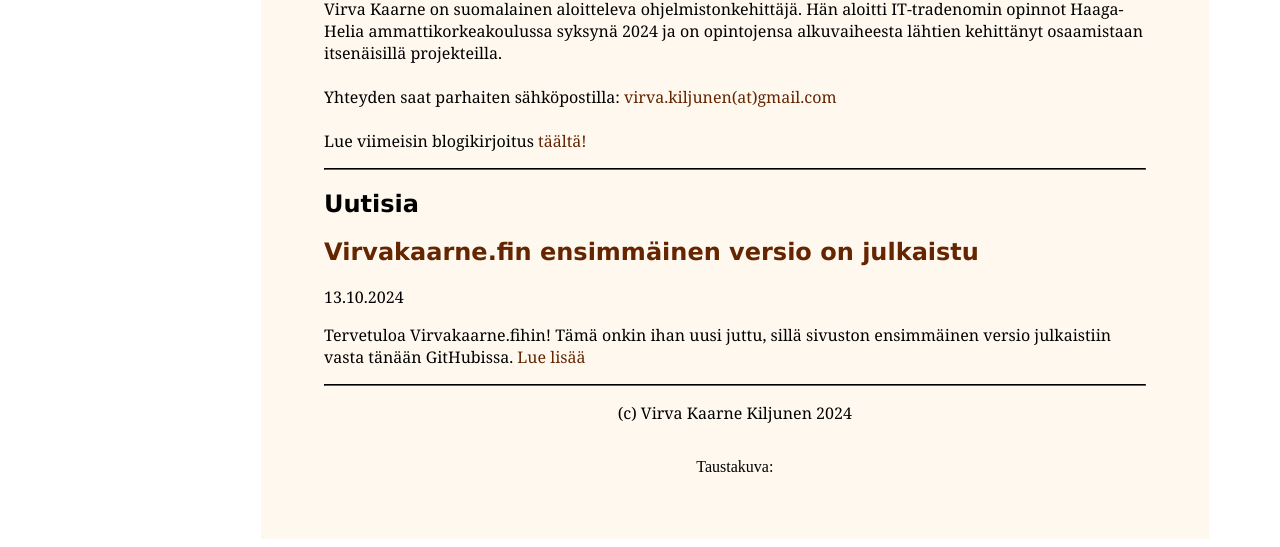
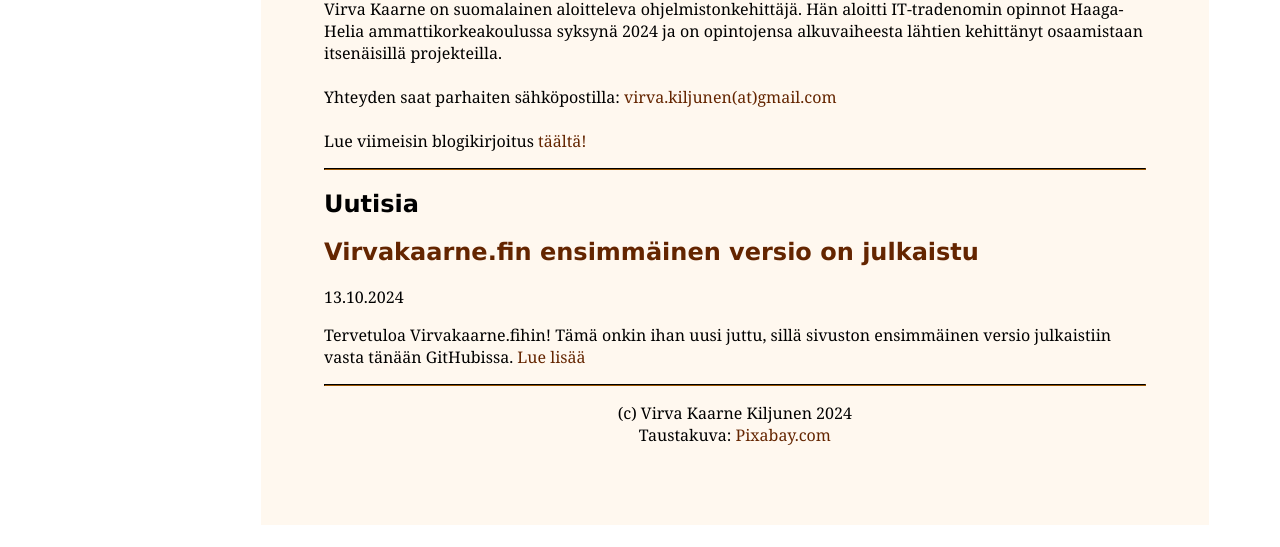
Before and after one commit to virvakaarne/Virvakaarne.fi, a plain HTML site: page virvakaarne.fi.html in a window 1280 px wide. Shown: the part 477-1024 px from the top of the page. Drawn offline with Linux system fonts and the light colour scheme.

Commit message:
Update virvakaarne.fi.html

```diff
--- a/virvakaarne.fi.html
+++ b/virvakaarne.fi.html
@@ -38,8 +38,8 @@
 
          </main>
         <hr>
-        <footer><p>(c) Virva Kaarne Kiljunen 2024</p><br>
-        Taustakuva: <a href="https://pixabay.com/>Pixabay.com</a></footer>
+        <footer><p>(c) Virva Kaarne Kiljunen 2024<br>
+        Taustakuva: <a href="https://pixabay.com/">Pixabay.com</a></p></footer>
     </div>
 
 </body>
```
